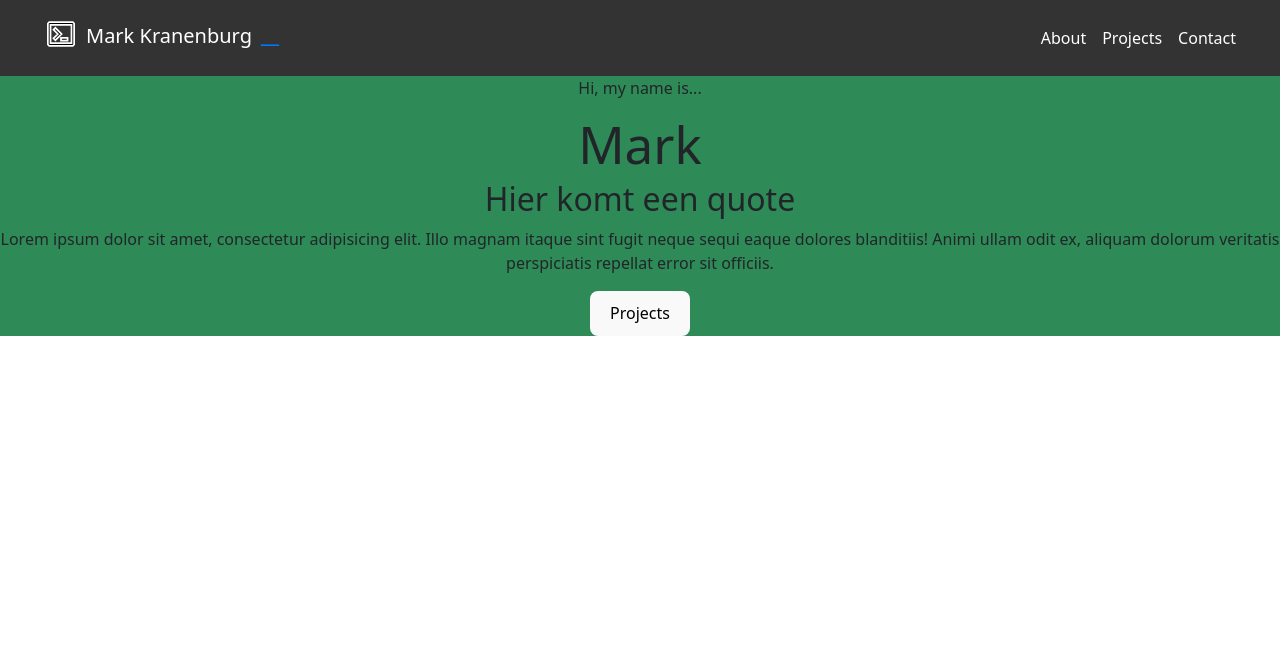
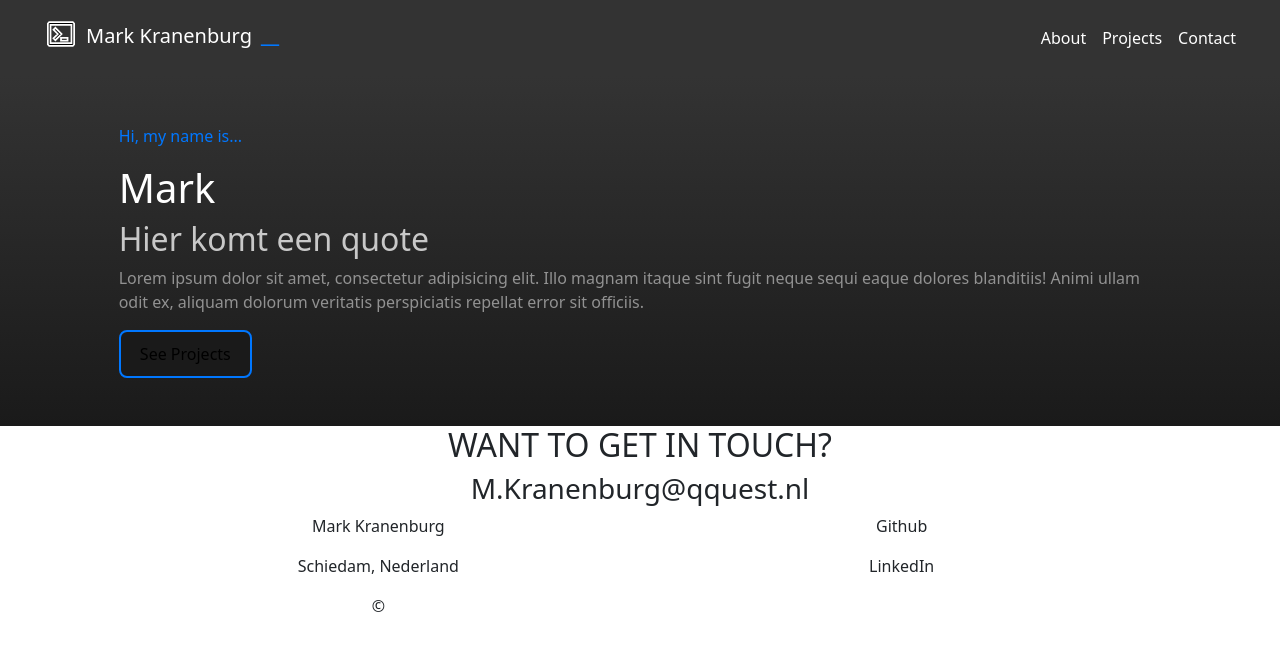
Before and after one commit to MarkDeveloper36/portfolio, a React (Vite) app in the folder react-project/: page / in a window 1280 px wide. Shown: the top 650 px of the page. Built offline with nearby package versions, Linux system fonts and the light colour scheme.

Commit message:
add footer

```diff
--- a/react-project/src/App.jsx
+++ b/react-project/src/App.jsx
@@ -1,7 +1,8 @@
 import { useState } from 'react'
 import './App.css'
 import Header from './Components/Header'
-import Home from './Components/Home'
+import About from './Components/About'
+import Footer from './Components/Footer'
 
 function App() {
   const [count, setCount] = useState(0)
@@ -9,7 +10,8 @@ function App() {
   return (
     <>
       <Header></Header>
-      <Home></Home>
+      <About></About>
+      <Footer></Footer>
     </>
   )
 }
--- /dev/null
+++ b/react-project/src/Components/About.css
@@ -0,0 +1,24 @@
+section {
+    color: #fff;
+    background-image: linear-gradient(to bottom, #333333, #1a1a1a);
+}
+
+#greeting {
+    color: #0077ff;
+}
+
+.text-white {
+    color: #fff;
+}
+
+#projects-btn {
+    border:2px solid #0077ff;
+    background-color: #1a1a1a;
+    font-weight: 300;
+    transition: all cubic-bezier(.4,0,.2,1) .15s;
+}
+
+#projects-btn:hover {
+    transform: translate(6px, 3px);
+    box-shadow: -3px -2px 0px 0px #0077ff;
+}
--- /dev/null
+++ b/react-project/src/Components/About.jsx
@@ -0,0 +1,19 @@
+import './About.css'
+
+export default function About() {
+    return (
+        <section className='text-start container-fluid py-5'>
+            <div className='row'>
+                <div className='col-1'></div>
+                <div className='col'>
+                    <p id='greeting'>Hi, my name is...</p>
+                    <h1 className='h1'>Mark</h1>
+                    <h2 className='h2 text-primary text-white text-opacity-75'>Hier komt een quote</h2>
+                    <p className='text-primary text-white text-opacity-50'>Lorem ipsum dolor sit amet, consectetur adipisicing elit. Illo magnam itaque sint fugit neque sequi eaque dolores blanditiis! Animi ullam odit ex, aliquam dolorum veritatis perspiciatis repellat error sit officiis.</p>
+                    <button id='projects-btn'>See Projects</button>
+                </div>
+                <div className='col-1'></div>
+            </div>
+        </section>
+    )
+}
--- /dev/null
+++ b/react-project/src/Components/Footer.jsx
@@ -0,0 +1,27 @@
+import './Footer.css'
+
+export default function Footer() {
+    return (
+        <footer className='container-fluid d-flex flex-column'>
+            <div className='container-fluid'>
+                <h2>WANT TO GET IN TOUCH?</h2>
+                <h3>M.Kranenburg@qquest.nl</h3>
+            </div>
+            <div className='container-fluid'>
+                <div className='row'>
+                    <div className='col-1'></div>
+                    <div className='col-5'>
+                        <p>Mark Kranenburg</p>
+                        <p>Schiedam, Nederland</p>
+                        <p>&copy;</p>
+                    </div>
+                    <div className='col-5'>
+                        <p>Github</p>
+                        <p>LinkedIn</p>
+                    </div>
+                    <div className='col-1'></div>
+                </div>
+            </div>
+        </footer>
+    )
+}
--- a/react-project/src/Components/Home.css
+++ /dev/null
@@ -1,3 +0,0 @@
-section {
-    background-color: #2E8B57;
-}
--- a/react-project/src/Components/Home.jsx
+++ /dev/null
@@ -1,13 +0,0 @@
-import './Home.css'
-
-export default function Home() {
-    return(
-        <section>
-            <p>Hi, my name is...</p>
-            <h1>Mark</h1>
-            <h2>Hier komt een quote</h2>
-            <p>Lorem ipsum dolor sit amet, consectetur adipisicing elit. Illo magnam itaque sint fugit neque sequi eaque dolores blanditiis! Animi ullam odit ex, aliquam dolorum veritatis perspiciatis repellat error sit officiis.</p>
-            <button>Projects</button>
-        </section>
-    )
-}
```
Also changed, not shown: react-project/src/Components/Footer.css (added).
